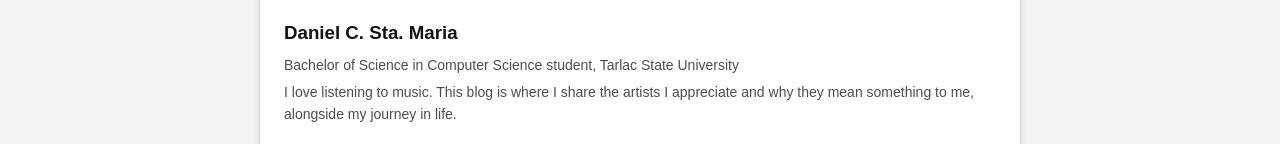
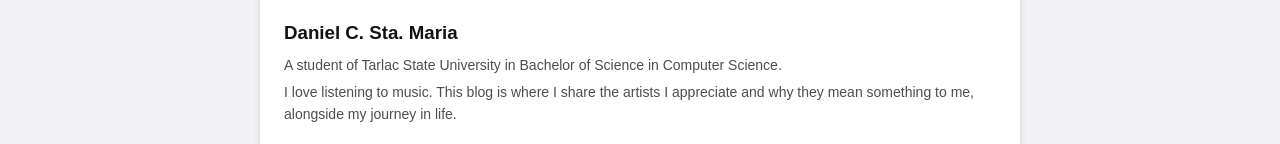
Before and after one commit to LordDanyeruu/WEBPROG_PersonalBlog, a plain HTML site: page index.html in a window 1280 px wide. Shown: the part 428-572 px from the top of the page. Drawn offline with Linux system fonts and the light colour scheme.

Commit message:
Update index.html

```diff
--- a/index.html
+++ b/index.html
@@ -28,7 +28,7 @@
         <img class="avatar" src="image.jpg" alt="Daniel C. Sta. Maria">
         <div class="details">
           <h3>Daniel C. Sta. Maria</h3>
-          <p>Bachelor of Science in Computer Science student, Tarlac State University</p>
+          <p>A student of Tarlac State University in Bachelor of Science in Computer Science.</p>
           <p>I love listening to music. This blog is where I share the artists I appreciate and why they mean something to me, alongside my journey in life.</p>
         </div>
       </div>
```
